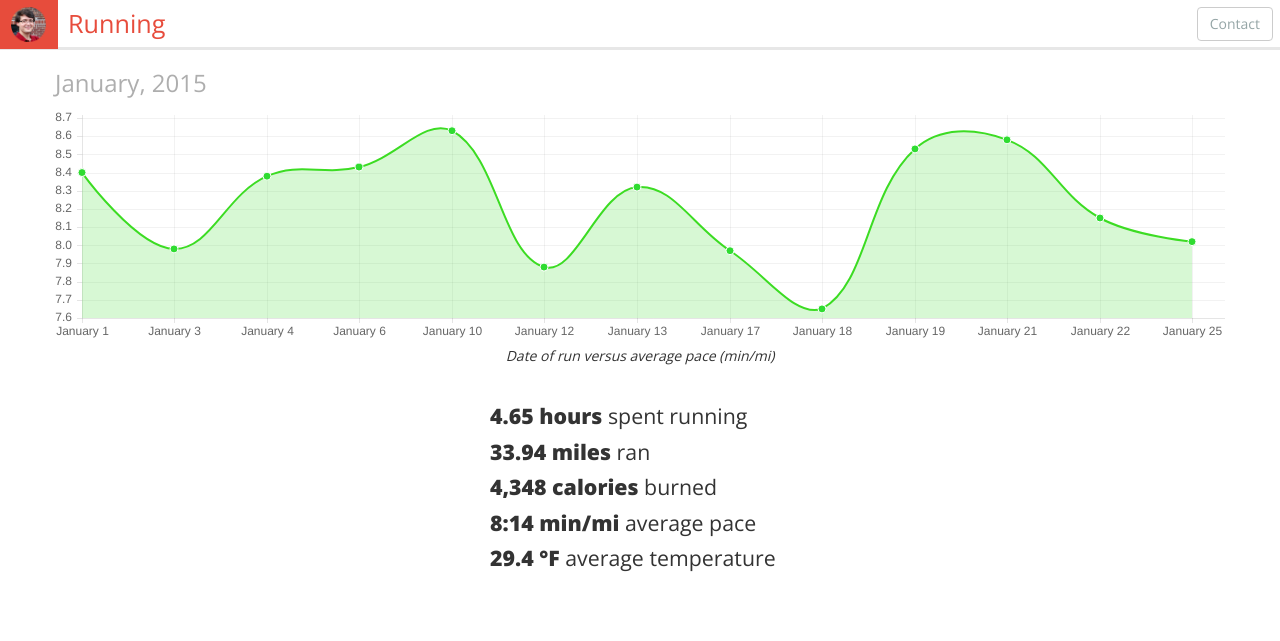
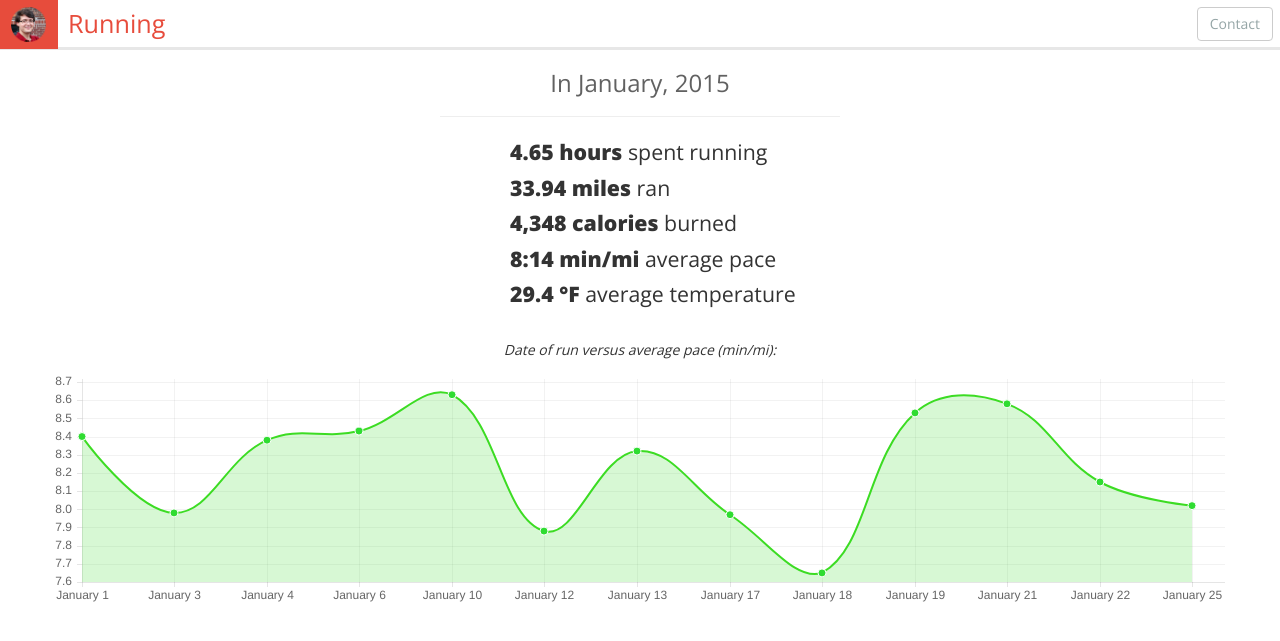
Before and after one commit to brettrowley/brettrowley.github.io, a Jekyll site: the page built from coding/running/index.html, in a window 1280 px wide. Shown: the top 641 px of the page. Built offline with Jekyll 4.4.1, drawn with Linux system fonts in a browser that asks for light colours.

Commit message:
Make everything better

```diff
--- a/coding/running/index.html
+++ b/coding/running/index.html
@@ -5,19 +5,22 @@ title: Running
 
 <style>
 #date-range{
-	color: #aeaeae;
+	color: #616161;
 	font-weight: 300;
+	text-align: center;
 }
 
 #stats{
 	list-style: none;
 	padding: 0;
-	width: 300px;
-	margin: 25px auto;
+	width: 330px;
+	margin: 0 auto;
 	font-size: 16pt;
+	margin-bottom: 30px;
 }
 
 #stats li{
+	padding-left: 35px;
 	margin: 0;
 	margin-bottom: 5px;
 }
@@ -104,13 +107,8 @@ $(document).ready(function(){
 		</div>
 	</div> -->
 		<div class="row">
-			<h3 id="date-range">January, 2015</h3>
-		</div>
-  		<div class="row">
-			<canvas id="running_chart" width="800;" height="200"></canvas>
-			<p><em style="display: block; text-align: center">Date of run versus average pace (min/mi)</em></p>
-		</div>
-		<div class="row">
+			<h3 id="date-range">In January, 2015</h3>
+			<hr style="width: 400px">
 			<ul id="stats">
 				<li><strong>4.65 hours</strong> spent running</li>
 				<li><strong>33.94 miles</strong> ran</li>
@@ -119,5 +117,10 @@ $(document).ready(function(){
 				<li><strong>29.4 °F</strong> average temperature</li>
 			</ul>
 		</div>
+  		<div class="row">
+  			<p><em style="display: block; text-align: center">Date of run versus average pace (min/mi):</em></p>
+			<canvas id="running_chart" width="800;" height="200"></canvas>
+		</div>
+
 	</div>
 </body>
```
